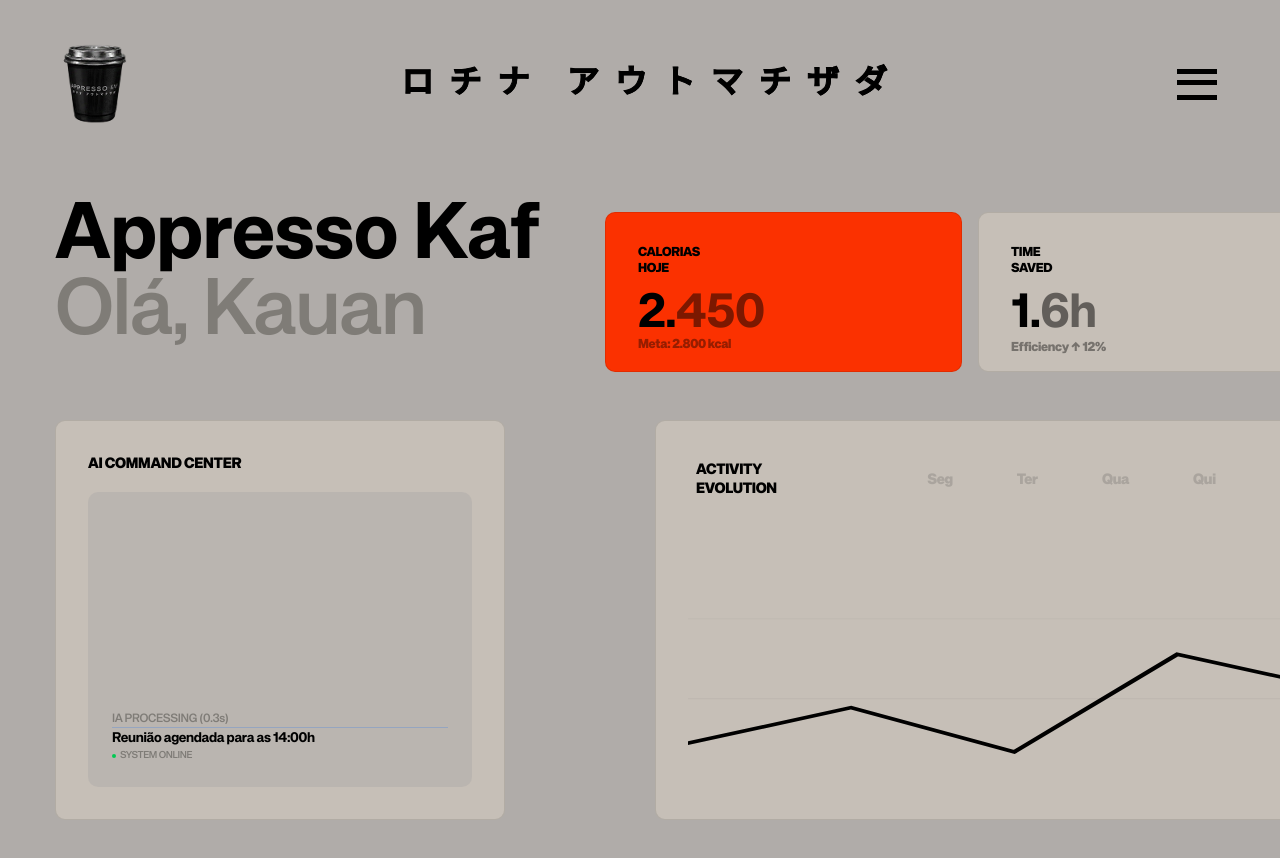
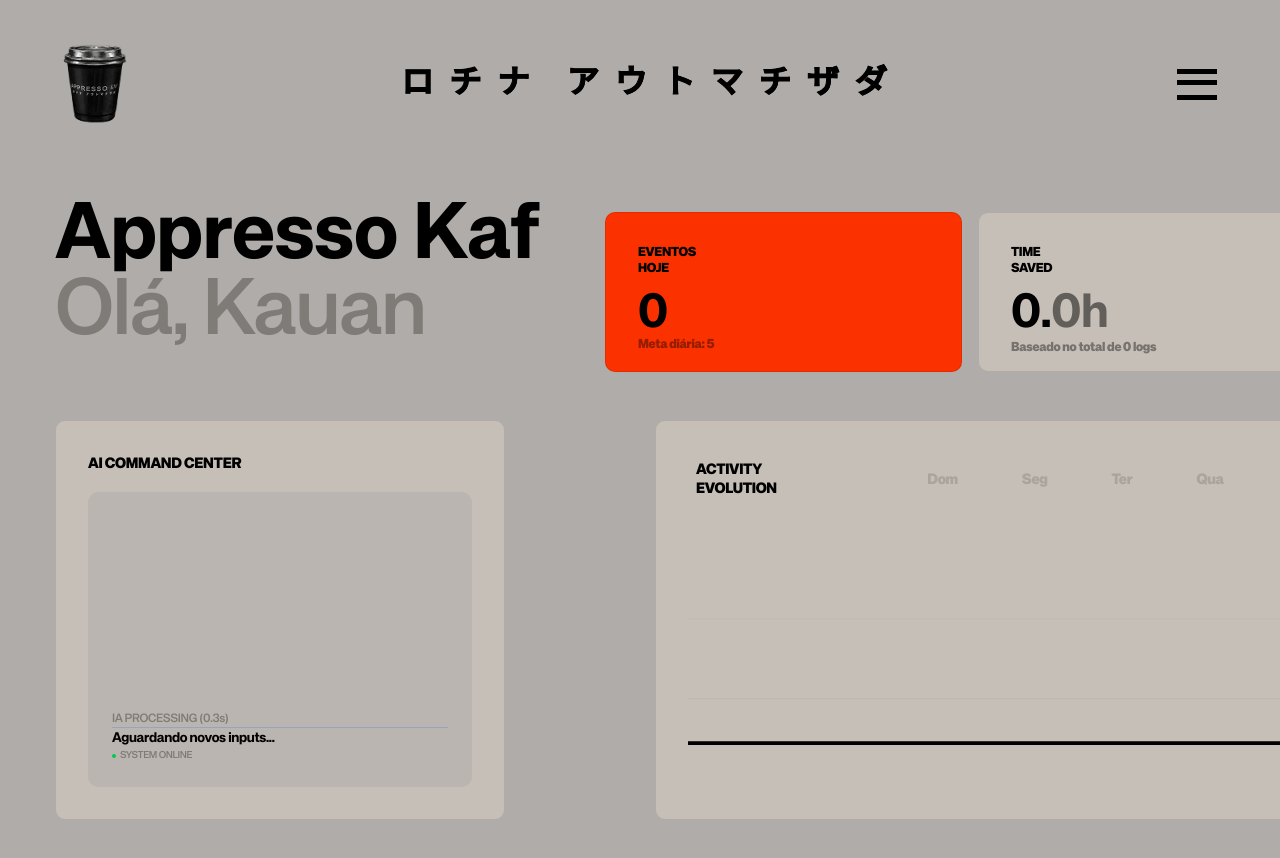
Before and after one commit to kauannkelvinn/appresso-kaf, a Next.js app: page / in a window 1280 px wide. Shown: the top 858 px of the page. Built offline with nearby package versions, Linux system fonts and the light colour scheme; no server answers; the database is empty.

Commit message:
feat: integrate dashboard with real event data (KAU-87)

```diff
--- a/src/app/page.tsx
+++ b/src/app/page.tsx
@@ -1,6 +1,11 @@
-// src/app/page.tsx
+import { prisma } from '@/lib/prisma'
 import { DashboardView } from "@/features/dashboard/components/DashboardView";
 
-export default function Page() {
-  return <DashboardView />;
+export default async function Page() {
+  const events = await prisma.event.findMany({
+    where: { userId: 'dev_user_kaf' },
+    orderBy: { createdAt: 'asc' }
+  });
+
+  return <DashboardView events={events} />;
 }
--- a/src/features/dashboard/components/ActivityChart.tsx
+++ b/src/features/dashboard/components/ActivityChart.tsx
@@ -1,6 +1,36 @@
 import { Card } from "@/components/ui/Card";
 
-export function ActivityChart() {
+interface ActivityChartProps {
+  events: { createdAt: Date }[];
+}
+
+export function ActivityChart({ events }: ActivityChartProps) {
+  const last7Days = Array.from({ length: 7 }).map((_, i) => {
+    const d = new Date();
+    d.setDate(d.getDate() - (6 - i));
+    return {
+      dateObj: d,
+      dateStr: d.toISOString().split('T')[0],
+      dayName: ["Dom", "Seg", "Ter", "Qua", "Qui", "Sex", "Sab"][d.getDay()]
+    };
+  });
+
+  const dailyCounts = last7Days.map(dayInfo =>
+    events.filter(e => e.createdAt.toISOString().split('T')[0] === dayInfo.dateStr).length
+  );
+
+  const maxEvents = Math.max(...dailyCounts, 1);
+  const graphHeight = 150;
+  const chartWidth = 700;
+
+  const svgPoints = dailyCounts.map((count, index) => {
+    const x = Math.round(index * (chartWidth / 6));
+    const y = Math.round(230 - ((count / maxEvents) * graphHeight));
+    return `${x},${y}`;
+  }).join(' ');
+
+  const eventsToday = dailyCounts[dailyCounts.length - 1];
+
   return (
     <Card className="h-[380px] lg:h-[400px] flex flex-col overflow-hidden">
       <div className="flex items-center justify-between gap-4 mb-8 w-full p-2">
@@ -9,8 +39,8 @@
         </p>
         <div className="flex-1 flex justify-center">
           <div className="flex gap-4 lg:gap-16 text-[12px] lg:text-[15px] font-black overflow-x-auto no-scrollbar">
-            {["Seg", "Ter", "Qua", "Qui", "Sex", "Sab", "Dom"].map((dia) => (
-              <span key={dia} className="text-brand-gray/40">{dia}</span>
+            {last7Days.map((day) => (
+              <span key={day.dateStr} className="text-brand-gray/40">{day.dayName}</span>
             ))}
           </div>
         </div>
@@ -23,16 +53,18 @@
         <svg viewBox="0 0 700 280" className="w-full h-full" preserveAspectRatio="none">
           <line x1="0" y1="90" x2="700" y2="90" stroke="black" strokeOpacity="0.05" />
           <line x1="0" y1="180" x2="700" y2="180" stroke="black" strokeOpacity="0.05" />
+
           <polyline
             fill="none"
             className="stroke-brand-black stroke-[4]"
-            points="0,230 116,190 232,240 348,130 464,170 580,80 700,100"
+            points={svgPoints}
             strokeLinecap="square"
+            strokeLinejoin="round"
           />
         </svg>
         <div className="absolute right-4 bottom-4 text-right">
           <p className="text-[10px] font-bold text-brand-gray">HOJE:</p>
-          <p className="text-sm font-black uppercase">12 Tasks</p>
+          <p className="text-sm font-black uppercase">{eventsToday} Tasks</p>
         </div>
       </div>
     </Card>
--- a/src/features/dashboard/components/DashboardView.tsx
+++ b/src/features/dashboard/components/DashboardView.tsx
@@ -1,34 +1,41 @@
-// src/features/dashboard/components/DashboardView.tsx
-'use client';
 import { Card } from "@/components/ui/Card";
 import { HeroStats } from "./HeroStats";
 import { ActivityChart } from "./ActivityChart";
 
-export function DashboardView() {
+// Tipagem básica do evento vindo do Prisma
+interface Event {
+  id: string;
+  type: string;
+  content: string;
+  createdAt: Date;
+}
+
+interface DashboardViewProps {
+  events?: Event[];
+}
+
+export function DashboardView({ events = [] }: DashboardViewProps) {
   return (
     <div className="flex flex-col gap-8 lg:gap-12 px-7 lg:px-0 pb-10">
 
-      {/* 1. Header row: Títulos + Stats */}
       <section className="flex flex-col lg:grid lg:grid-cols-12 gap-8 lg:gap-[40px] items-start">
         <div className="lg:col-span-5 flex flex-col">
           <h1 className="text-[48px] lg:text-[80px] font-bold leading-none">Appresso Kaf</h1>
           <h2 className="text-[48px] lg:text-[80px] font-medium leading-[0.9] text-brand-gray tracking-[-0.02em]">Olá, Kauan</h2>
         </div>
 
-        <HeroStats />
+        <HeroStats events={events} />
       </section>
 
-      {/* 2. Segunda linha: AI Command Center + Activity Evolution */}
       <div className="flex flex-col lg:grid lg:grid-cols-12 gap-8 lg:gap-[150px]">
 
-        {/* AI Command Center (Ainda aqui ou pode virar componente também) */}
         <div className="lg:col-span-4 w-full">
           <Card className="h-[380px] lg:h-[400px] flex flex-col gap-4">
             <p className="text-[15px] font-black uppercase">AI Command Center</p>
             <div className="bg-brand-bg/50 rounded-brand p-6 flex-1 flex flex-col justify-end">
               <p className="text-xs font-mono text-brand-gray">IA PROCESSING (0.3s)</p>
               <div className="h-px w-full bg-brand-blue/20" />
-              <p className="text-sm font-bold">Reunião agendada para as 14:00h</p>
+              <p className="text-sm font-bold">Aguardando novos inputs...</p>
               <p className="text-[10px] font-mono text-brand-gray flex items-center gap-1">
                 <span className="w-1 h-1 bg-green-500 rounded-full inline-block" />
                 SYSTEM ONLINE
@@ -38,7 +45,7 @@
         </div>
 
         <div className="lg:col-span-8 w-full">
-          <ActivityChart />
+          <ActivityChart events={events} />
         </div>
       </div>
     </div>
--- a/src/features/dashboard/components/HeroStats.tsx
+++ b/src/features/dashboard/components/HeroStats.tsx
@@ -1,21 +1,35 @@
 import { Card } from "@/components/ui/Card";
 
-export function HeroStats() {
+interface HeroStatsProps {
+  events: { createdAt: Date }[];
+}
+
+export function HeroStats({ events }: HeroStatsProps) {
+  const today = new Date().toDateString();
+  const eventsToday = events.filter(e => e.createdAt.toDateString() === today).length;
+
+  const totalEvents = events.length;
+  const minutesSaved = totalEvents * 15;
+  const hoursSaved = (minutesSaved / 60).toFixed(1);
+  const [whole, decimal] = hoursSaved.split('.');
+
   return (
     <div className="lg:col-span-7 flex flex-col sm:flex-row gap-4 items-start pt-4 w-full">
       <Card variant="red" className="w-full lg:flex-1 h-[160px]">
-        <p className="text-[13px] font-black uppercase leading-tight">Calorias<br />Hoje</p>
+        <p className="text-[13px] font-black uppercase leading-tight">Eventos<br />Hoje</p>
         <div className="py-3">
-          <p className="text-[40px] lg:text-[48px] font-bold leading-none">2.<span className="opacity-50">450</span></p>
-          <p className="text-[13px] font-black opacity-40 leading-none">Meta: 2.800 kcal</p>
+          <p className="text-[40px] lg:text-[48px] font-bold leading-none">{eventsToday}</p>
+          <p className="text-[13px] font-black opacity-40 leading-none">Meta diária: 5</p>
         </div>
       </Card>
 
       <Card className="w-full lg:flex-1 flex flex-col justify-between h-[160px]">
         <p className="text-[13px] font-black uppercase leading-tight">Time<br />Saved</p>
         <div className="py-3">
-          <p className="text-[40px] lg:text-[48px] font-bold leading-none">1.<span className="opacity-50">6h</span></p>
-          <p className="text-[13px] font-black opacity-40">Efficiency ↑ 12%</p>
+          <p className="text-[40px] lg:text-[48px] font-bold leading-none">
+            {whole}.<span className="opacity-50">{decimal}h</span>
+          </p>
+          <p className="text-[13px] font-black opacity-40">Baseado no total de {totalEvents} logs</p>
         </div>
       </Card>
     </div>
```
